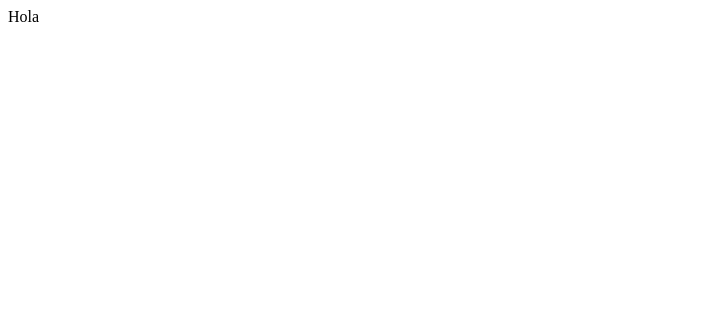
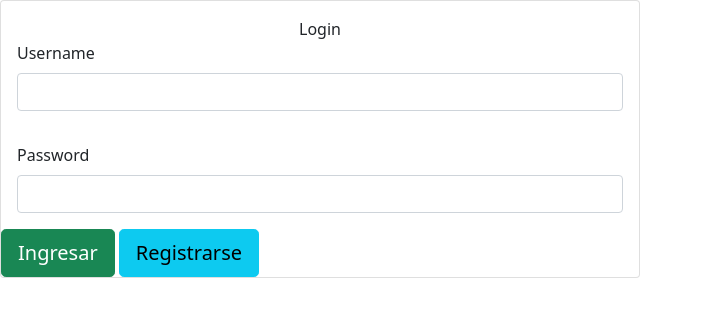
Before and after one commit to daphsolange/PC01_20193605, a plain HTML site: page index.html in a window 1280 px wide. Shown: the whole page, without its empty margins (0-703 px from the left). Drawn offline with nearby package versions, Linux system fonts and the light colour scheme.

Commit message:
primer cambio index

```diff
--- a/index.html
+++ b/index.html
@@ -5,9 +5,28 @@
     <meta http-equiv="X-UA-Compatible" content="IE=edge">
     <meta name="viewport" content="width=device-width, initial-scale=1.0">
     <link href="/style.css" rel="stylesheet" type="text/css"/>
+    <link href="https://cdn.jsdelivr.net/npm/bootstrap@5.1.3/dist/css/bootstrap.min.css" rel="stylesheet" integrity="sha384-1BmE4kWBq78iYhFldvKuhfTAU6auU8tT94WrHftjDbrCEXSU1oBoqyl2QvZ6jIW3" crossorigin="anonymous">
     <title>Document</title>
 </head>
 <body>
-    Hola
+    <div class="col-md-6">
+        <div class="card">
+            <div class="card-body">
+                <div class="text-center">
+                    Login
+                </div>
+                <label class="form-label">Username</label>
+                <input type="text" class="form-control"/>
+            </div>
+            <div class="card-body">
+                <label class="form-label">Password</label>
+                <input type="text" class="form-control"/>
+            </div>
+            <div>
+                <a href="/main.html" class="btn btn-success btn-lg" role="button" data-bs-toggle="button">Ingresar</a>
+                <a href="/registrarse.html"class="btn btn-info btn-lg" role="button" data-bs-toggle="button">Registrarse</a>
+            </div>
+        </div>
+    </div>
 </body>
 </html>
```
